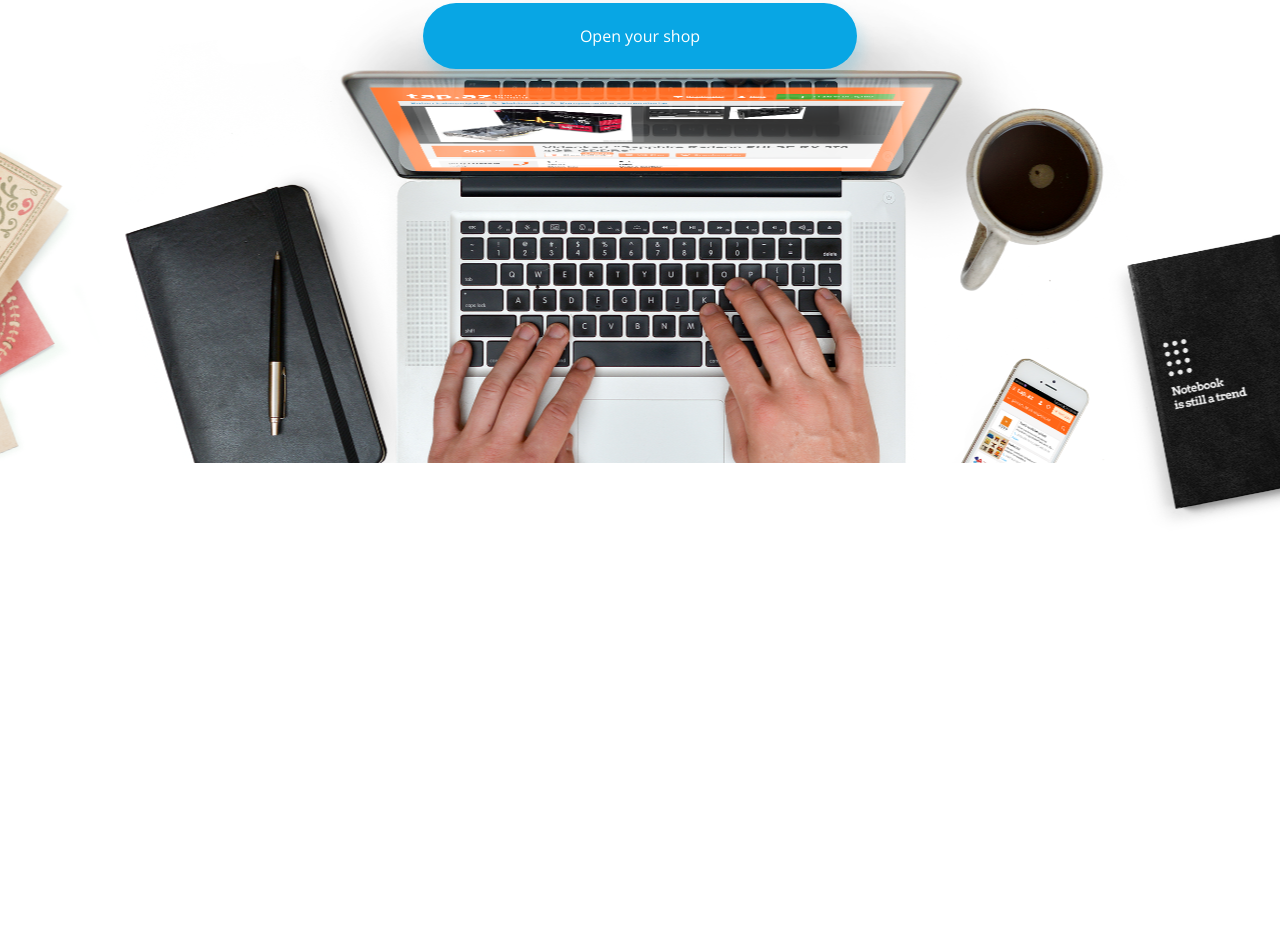
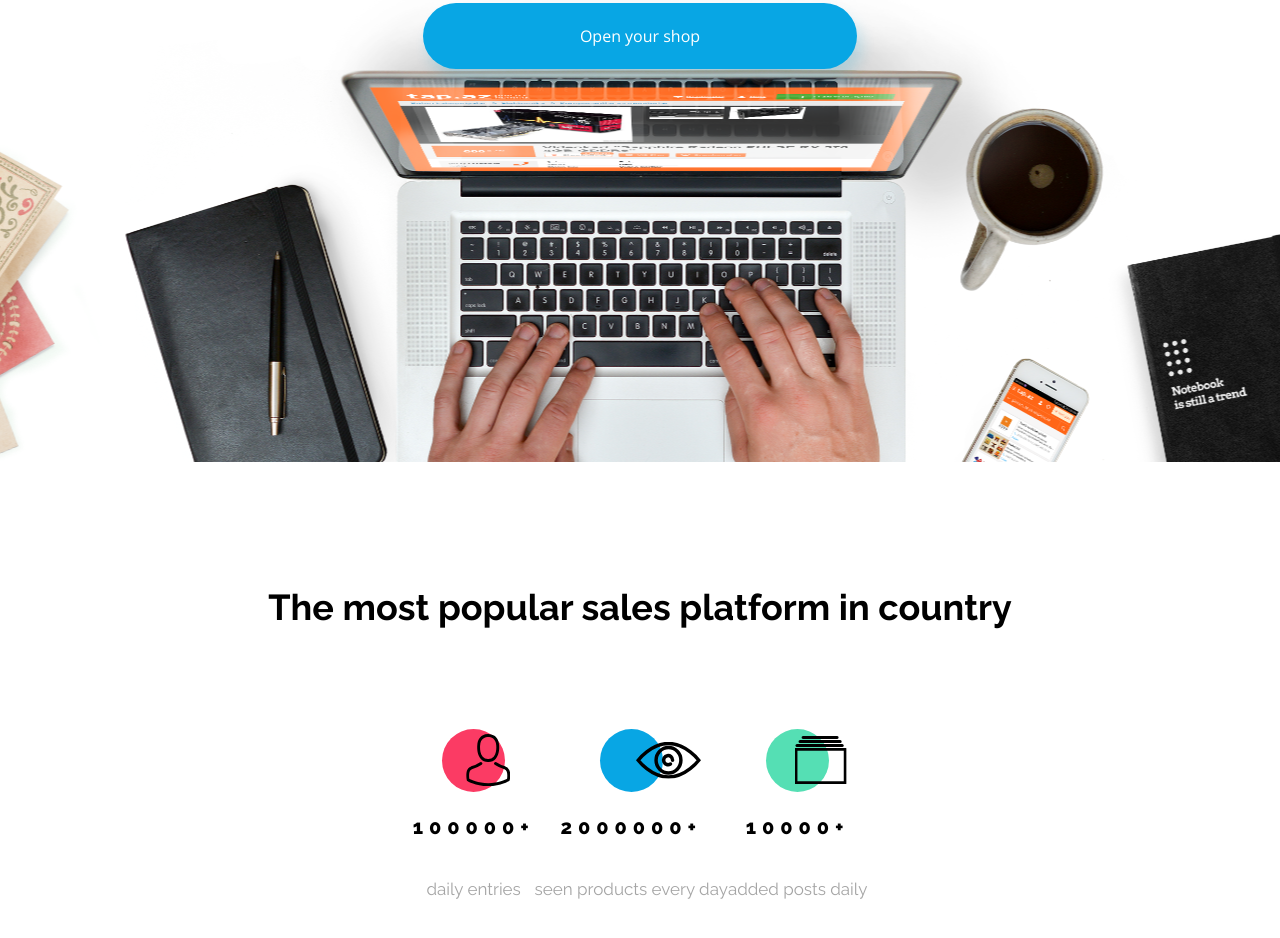
Before and after one commit to gumaty/bestshop, a plain HTML site: page index.html in a window 1280 px wide. Shown: the part 334-1272 px from the top of the page. Before the commit the page ends 876 px from the top, so only its background shows below. Drawn offline with nearby package versions, Linux system fonts and the light colour scheme.

Commit message:
stats structure and styling - v1

```diff
--- a/index.html
+++ b/index.html
@@ -14,14 +14,14 @@
 </head>
 <body>
 
-<header class="box">
-    <div class="box__inner">
-        <a href="" class="header__logo">BestShop</a>
+<header class="header">
+    <div class="header__inner">
+        <a href="#" class="header__logo">BestShop</a>
         <nav class="header__menu">
-            <a href="" class="menu__item">Why us</a>
-            <a href="" class="menu__item">Benefits</a>
-            <a href="" class="menu__item">Prices</a>
-            <a href="" class="menu__item">Contact</a>
+            <a href="#" class="menu__item">Why us</a>
+            <a href="#" class="menu__item">Benefits</a>
+            <a href="#" class="menu__item">Prices</a>
+            <a href="#" class="menu__item">Contact</a>
         </nav>
     </div>
 </header>
@@ -32,6 +32,34 @@
         <a href="#" class="hero__btn">Open your shop</a>
     </section>
 </main>
+<section class="stats">
+    <div class="stats__inner">
+        <h2 class="stats__hdl">The most popular sales platform in country</h2>
+        <div class="stats__container">
+            <div class="stats__content">
+                <span class="content__circle">
+                    <img class="content__img" src="./src/images/person.svg" alt="">
+                </span>
+                <p class="content__count">100000+</p>
+                <p class="content__desc">daily entries</p>
+            </div>
+            <div class="stats__content">
+                <span class="content__circle content__circle--blue">
+                    <img class="content__img" src="./src/images/eye.svg" alt="">
+                </span>
+                <p class="content__count">2000000+</p>
+                <p class="content__desc">seen products every day</p>
+            </div>
+            <div class="stats__content">
+                <span class="content__circle content__circle--green">
+                    <img class="content__img" src="./src/images/catalog.svg" alt="">
+                </span>
+                <p class="content__count">10000+</p>
+                <p class="content__desc">added posts daily</p>
+            </div>
+        </div>
+    </div>
+</section>
 
 </body>
 </html>
--- a/src/css/styles.css
+++ b/src/css/styles.css
@@ -25,13 +25,14 @@ html, body {
     font-size: 16px;
 }
 
-.box {
+.header {
     background-color: var(--white);
     box-sizing: border-box;
     box-shadow: 0 0.1875rem 0.375rem var(--gray-2);
 }
 
-.box .box__inner {
+.header .header__inner {
+    width: 100%;
     max-width: var(--max-width);
     display: flex;
     margin-inline: auto;
@@ -83,6 +84,7 @@ html, body {
     box-sizing: border-box;
 }
 .hero .hero__inner {
+    width: 100%;
     max-width: var(--max-width);
     display: flex;
     margin-inline: auto;
@@ -115,3 +117,77 @@ html, body {
     line-height: 1.375;
     box-shadow: 0.3125rem .625rem 0.875rem var(--green-light);
 }
+
+.stats {
+    background-color: var(--white);
+    box-sizing: border-box;
+    margin: 0 0 121px 0;
+}
+.stats .stats__inner {
+    width: 100%;
+    max-width: var(--max-width);
+    display: flex;
+    margin-inline: auto;
+    flex-direction: column;
+    align-items: center;
+    margin-top: -80px;
+
+}
+.stats .stats__hdl {
+    margin: 7.75rem 0 0 0;
+    color: var(--black);
+    font-size: 2.25rem;
+    line-height: 1.1666;
+    font-family: 'Raleway', sans-serif;
+}
+.stats .stats__container {
+    display: flex;
+justify-content: space-around;
+}
+
+.stats__content {
+    max-width: var(--max-width);
+    display: flex;
+    flex-direction: column;
+    align-items: center;
+    margin: 101px 0 0 0;
+}
+
+.content__circle {
+    position: relative;
+    display: block;
+    background-color: #FB3B64;
+    width: 3.919375rem;
+    height: 3.919375rem;
+    border-radius: 3.919375rem;
+}
+
+.content__circle .content__img {
+    position: absolute;
+    top: 50%;
+    transform: translate(55%, -50%);
+}
+
+.stats__content .content__circle.content__circle--blue {
+    background-color: #08A6E4;
+}
+
+.stats__content .content__circle.content__circle--green {
+    background-color: #55DFB4;
+}
+
+.stats__content .content__count {
+    color: var(--black);
+    font-size: 1.25rem;
+    line-height: 1.5;
+    font-family: 'Raleway', sans-serif;
+    font-weight: 800;
+    letter-spacing: 0.3725rem;
+}
+.stats__content .content__desc {
+    color: var(--gray-3);
+    font-size: 1.0625rem;
+    line-height: 1.25;
+    font-family: 'Raleway', sans-serif;
+    letter-spacing: 0;
+}
```
